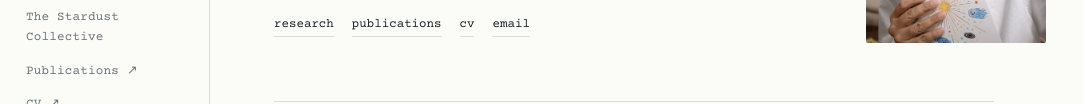
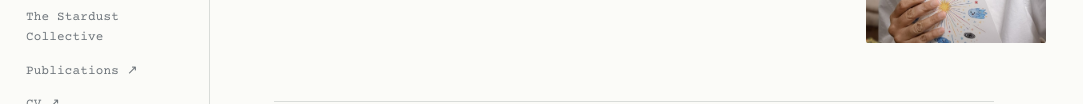
Before and after one commit to nivram-phy/nivram-phy.github.io, a plain HTML site: page index.html in a window 1280 px wide. Shown: the part 258-362 px from the top of the page, without its empty margins (0-1083 px from the left). Drawn offline with nearby package versions, Linux system fonts and the light colour scheme.

Commit message:
Remove duplicate homepage research publications CV and email links

```diff
--- a/index.html
+++ b/index.html
@@ -41,13 +41,6 @@
         <p class="lede">
           I am a CNRS researcher at IP2I Lyon, working with the ALICE experiment at CERN.
         </p>
-
-        <div class="quicklinks">
-          <a href="research.html">research</a>
-          <a href="https://inspirehep.net/authors/1883829" target="_blank" rel="noopener">publications</a>
-          <a href="assets/Niveditha_Ramasubramanian_CV.pdf">cv</a>
-          <a href="mailto:niv.ram@cern.ch">email</a>
-        </div>
       </div>
 
       <figure class="portrait">
```
